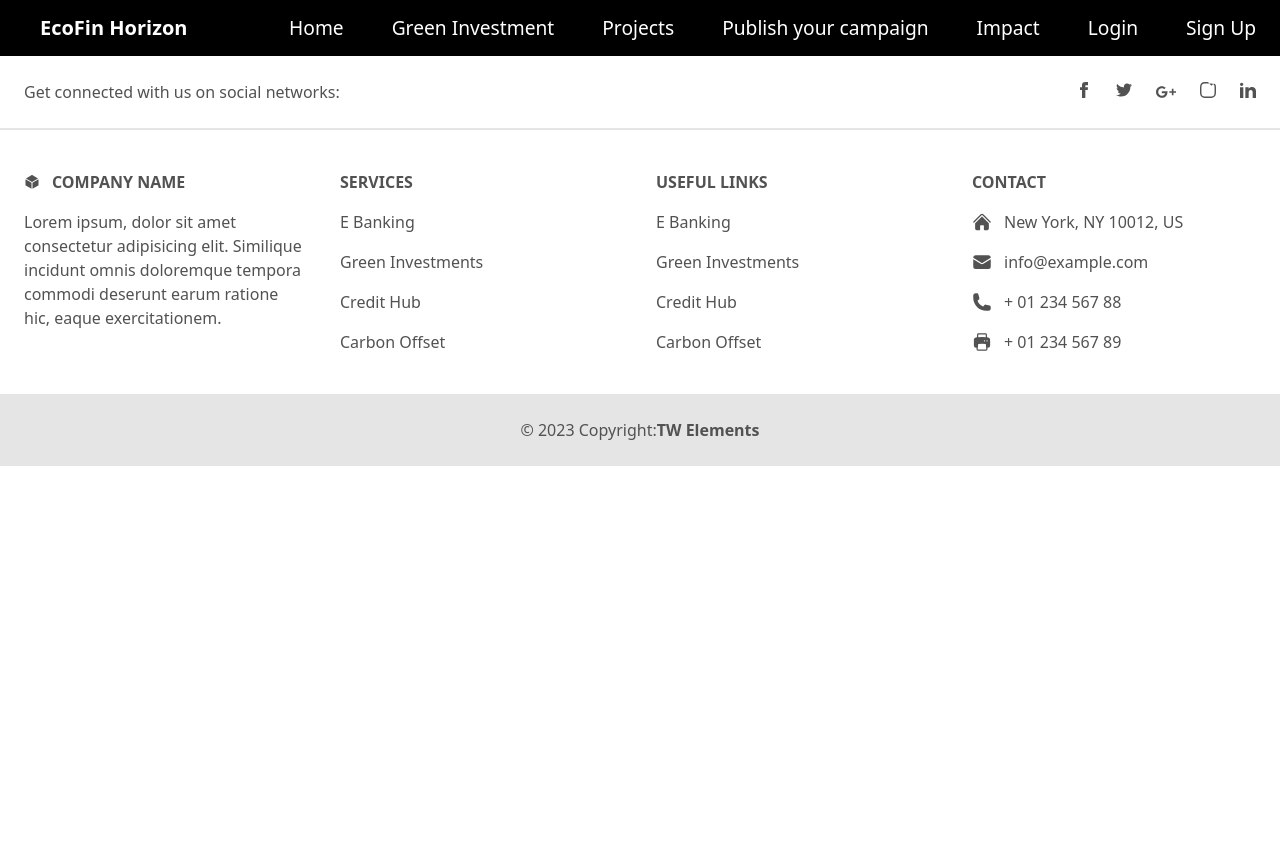
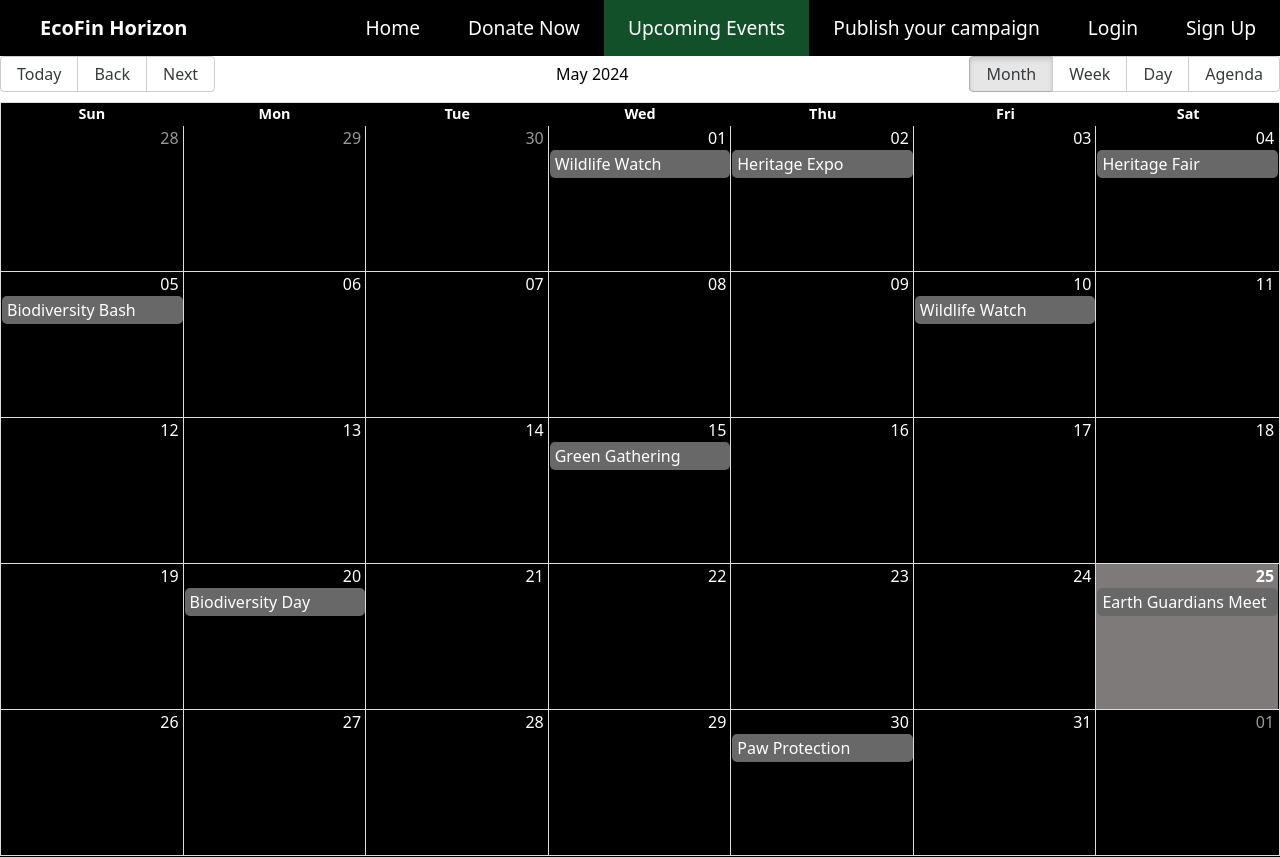
Before and after one commit to dew-coder/EcoPreserve, a React (Create React App) app: page /Upcoming-events in a window 1280 px wide. Shown: the top 857 px of the page. Before the commit the page ends 800 px from the top, so only its background shows below. Built offline with nearby package versions, Linux system fonts and the light colour scheme.

Commit message:
new changes

```diff
--- a/package.json
+++ b/package.json
@@ -15,6 +15,7 @@
     "axios": "^1.6.8",
     "react": "^18.2.0",
     "react-alice-carousel": "^2.9.1",
+    "react-big-calendar": "^1.12.2",
     "react-dom": "^18.2.0",
     "react-icons": "^5.2.0",
     "react-router-dom": "^6.22.3",
@@ -23,7 +24,9 @@
     "swiper": "^11.1.1",
     "web-vitals": "^2.1.4"
   },
-  "devDependencies": {},
+  "devDependencies": {
+    "tailwindcss": "^3.4.3"
+  },
   "eslintConfig": {
     "extends": [
       "react-app"
--- a/src/App.css
+++ b/src/App.css
@@ -12,7 +12,53 @@
     animation: App-logo-spin infinite 20s linear;
   }
 }
+black-calendar {
+  background-color: black;
+  color: white;
+}
 
+.black-calendar .rbc-toolbar {
+  background-color: rgb(255, 255, 255);
+  color: black;
+}
+
+.black-calendar .rbc-month-view,
+.black-calendar .rbc-time-view,
+.black-calendar .rbc-agenda-view {
+  background-color: black;
+}
+
+.black-calendar .rbc-event {
+  background-color: #696868;
+  color: white;
+}
+
+.black-calendar .rbc-day-bg {
+  background-color: black;
+}
+
+.black-calendar .rbc-time-header {
+  background-color: black;
+}
+
+.black-calendar .rbc-time-content {
+  background-color: black;
+  border-color: black;
+}
+
+.black-calendar .rbc-header {
+  background-color: black;
+  color: white;
+  border-color: black;
+}
+
+.black-calendar .rbc-today {
+  background-color: #7e7a7a;
+}
+
+.black-calendar .rbc-current-time-indicator {
+  background-color: red;
+}
 .App-header {
   background-color: #282c34;
   min-height: 100vh;
--- a/src/App.js
+++ b/src/App.js
@@ -15,6 +15,7 @@ import RenewableEnergyFunds from "./components/RenewableEnergyFunds";
 import Transactions from "./pages/Transactions";
 import Navbar from "./components/Navbar";
 import { useState , useEffect} from "react";
+import Calenderc from "./pages/Calenderc";
 
 
 function App() {
@@ -39,6 +40,8 @@ const [isLogged, setIsLogged] = useState(false);
           <Route path="/" element={<Home />} />
           <Route path="/Projects" element={<Projects />} />
           <Route path="/Publish" element={<Publish />} />
+          <Route path="/Upcoming-events" element={<Calenderc />} />
+
 
           <Route path="/Green_Investment" element={<GreenProjects />} />
           <Route path="/Login" element={<Login isLogged={isLogged} setIsLogged={setIsLogged} />} />
--- a/src/components/About.jsx
+++ b/src/components/About.jsx
@@ -8,7 +8,7 @@ const About = () => {
     <div className="bg-[#f2eae0d6] pb-24 text-justify pt-24 flex justify-around gap-48 px-48 h-40rem">
 
 
-      <div className='text-2xl w-[40rem]'>GreenCrowd is the leading crowdfunding platform dedicated to environmental projects. Our mission is to harness the power of collective investment to fund initiatives that have a significant, positive impact on our planet. From renewable energy ventures to reforestation efforts, we bring together companies seeking to make a difference, with investors who share a vision for a greener future. By participating, individuals can contribute directly to the environmental health of our planet and receive rewards, such as GreenCrowd coins, which can be used for various discounts. </div>
+      <div className='text-2xl w-[40rem]'>EcoPreserve is the leading crowdfunding platform dedicated to environmental projects. Our mission is to harness the power of collective investment to fund initiatives that have a significant, positive impact on our planet. From renewable energy ventures to reforestation efforts, we bring together companies seeking to make a difference, with investors who share a vision for a greener future. By participating, individuals can contribute directly to the environmental health of our planet and receive rewards, such as GreenCrowd coins, which can be used for various discounts. </div>
       <div className='text-7xl '>About Us</div>
 
 
--- a/src/components/Footer.jsx
+++ b/src/components/Footer.jsx
@@ -3,7 +3,7 @@ import { Link } from "react-router-dom";
 
 export default function Footer() {
   return (
-    <footer className="bg-white text-center text-neutral-600 dark:bg-neutral-600 dark:text-neutral-200 lg:text-left">
+    <footer className="bg-black text-center text-white dark:bg-neutral-600 dark:text-neutral-200 lg:text-left">
       <div className="flex items-center justify-center border-b-2 border-neutral-200 p-6 dark:border-neutral-500 lg:justify-between">
         <div className="mr-12 hidden lg:block">
           <span>Get connected with us on social networks:</span>
@@ -19,7 +19,7 @@ export default function Footer() {
               <path d="M9 8h-3v4h3v12h5v-12h3.642l.358-4h-4v-1.667c0-.955.192-1.333 1.115-1.333h2.885v-5h-3.808c-3.596 0-5.192 1.583-5.192 4.615v3.385z" />
             </svg>
           </Link>
-          <Link to="#" className="mr-6 text-neutral-600 dark:text-neutral-200">
+          <Link to="#" className="mr-6 bg-black text-white  dark:text-neutral-200">
             <svg
               xmlns="http://www.w3.org/2000/svg"
               className="h-4 w-4"
@@ -29,7 +29,7 @@ export default function Footer() {
               <path d="M24 4.557c-.883.392-1.832.656-2.828.775 1.017-.609 1.798-1.574 2.165-2.724-.951.564-2.005.974-3.127 1.195-.897-.957-2.178-1.555-3.594-1.555-3.179 0-5.515 2.966-4.797 6.045-4.091-.205-7.719-2.165-10.148-5.144-1.29 2.213-.669 5.108 1.523 6.574-.806-.026-1.566-.247-2.229-.616-.054 2.281 1.581 4.415 3.949 4.89-.693.188-1.452.232-2.224.084.626 1.956 2.444 3.379 4.6 3.419-2.07 1.623-4.678 2.348-7.29 2.04 2.179 1.397 4.768 2.212 7.548 2.212 9.142 0 14.307-7.721 13.995-14.646.962-.695 1.797-1.562 2.457-2.549z" />
             </svg>
           </Link>
-          <Link to="#" className="mr-6 text-neutral-600 dark:text-neutral-200">
+          <Link to="#" className="mr-6 bg-black text-white dark:text-neutral-200">
             <svg
               xmlns="http://www.w3.org/2000/svg"
               className="h-5 w-5"
@@ -92,22 +92,22 @@ export default function Footer() {
               Services
             </h6>
             <p className="mb-4">
-              <Link to="#" className="text-neutral-600 dark:text-neutral-200">
+              <Link to="#" className="text-white dark:text-neutral-200">
                 E Banking
               </Link>
             </p>
             <p className="mb-4">
-              <Link to="#" className="text-neutral-600 dark:text-neutral-200">
+              <Link to="#" className="text-white dark:text-neutral-200">
                 Green Investments
               </Link>
             </p>
             <p className="mb-4">
-              <Link to="#" className="text-neutral-600 dark:text-neutral-200">
+              <Link to="#" className="text-white dark:text-neutral-200">
                 Credit Hub
               </Link>
             </p>
             <p>
-              <Link to="#" className="text-neutral-600 dark:text-neutral-200">
+              <Link to="#" className="text-white dark:text-neutral-200">
                 Carbon Offset
               </Link>
             </p>
@@ -118,22 +118,22 @@ export default function Footer() {
               Useful Links
             </h6>
             <p className="mb-4">
-              <Link to="#" className="text-neutral-600 dark:text-neutral-200">
+              <Link to="#" className="text-white dark:text-neutral-200">
                 E Banking
               </Link>
             </p>
             <p className="mb-4">
-              <Link to="#" className="text-neutral-600 dark:text-neutral-200">
+              <Link to="#" className="text-white dark:text-neutral-200">
                 Green Investments
               </Link>
             </p>
             <p className="mb-4">
-              <Link to="#" className="text-neutral-600 dark:text-neutral-200">
+              <Link to="#" className="text-white dark:text-neutral-200">
                 Credit Hub
               </Link>
             </p>
             <p>
-              <Link to="#" className="text-neutral-600 dark:text-neutral-200">
+              <Link to="#" className="text-white dark:text-neutral-200">
                 Carbon Offset
               </Link>
             </p>
@@ -202,13 +202,13 @@ export default function Footer() {
       </div>
 
       {/* Copyright section */}
-      <div className="bg-neutral-200 p-6 text-center dark:bg-neutral-700">
-        <span>© 2023 Copyright:</span>
+      <div className=" p-6 text-center bg-black text-white ">
+        <span>© 2024 Copyright:</span>
         <Link
-          className="font-semibold text-neutral-600 dark:text-neutral-400"
+          className="font-semibold text-white "
           href="https://tw-elements.com/"
         >
-          TW Elements
+          Cirby
         </Link>
       </div>
     </footer>
--- a/src/components/Navbar.jsx
+++ b/src/components/Navbar.jsx
@@ -11,24 +11,20 @@ const Navbar = () => {
 
     {
       path: "/green_investment/green_projects",
-      title: "Green Investment",
+      title: "Donate Now",
+    },
+    {
+      path: "/Upcoming-events",
+      title: "Upcoming Events",
     },
     // {
-    //   path: "/CreditHub",
-    //   title: "CreditHub",
+    //   path: "/Projects",
+    //   title: "Projects",
     // },
-    {
-      path: "/Projects",
-      title: "Projects",
-    },
 
     {
       path: "/Publish",
       title: "Publish your campaign",
-    },
-    {
-      path: "/Impact",
-      title: "Impact",
     },
     // {
     //   path: "/CarbonCoin",
--- a/src/components/mainnav.jsx
+++ b/src/components/mainnav.jsx
@@ -13,25 +13,26 @@ const MainNav = ({isLogged, setIsLogged}) => {
     // },
     {
       path: "/green_investment/green_projects",
-      title: "Green Investment",
+      title: "Donate Now",
+    },
+    {
+      path: "/Upcoming-events",
+      title: "Upcoming Events",
     },
     // {
     //   path: "/CreditHub",
     //   title: "CreditHub",
     // },
-    {
-      path: "/Impact",
-      title: "Impact",
-    },
-    {
-      path: "/Projects",
-      title: "Projects",
-    },
+    // {
+    //   path: "/Projects",
+    //   title: "Projects",
+    // },
 
     {
       path: "/Publish",
       title: "Publish your campaign",
     },
+
 
     // {
     //   path: "/CarbonCoin",
--- /dev/null
+++ b/src/pages/Calenderc.jsx
@@ -0,0 +1,106 @@
+import React, { useState } from 'react';
+import { Calendar, momentLocalizer } from 'react-big-calendar';
+import moment from 'moment';
+import 'react-big-calendar/lib/css/react-big-calendar.css';
+import '../App.css'
+
+const localizer = momentLocalizer(moment);
+const eventData = [
+  {
+    id: 1,
+    title: 'Wildlife Watch',
+    location: 'Sec-16, Rohini, New Delhi',
+    start: new Date(2024, 4, 1, 0, 0, 0),
+    end: new Date(2024, 4, 1, 2, 0, 0),
+
+  },
+  {
+    id: 2,
+    title: 'Heritage Fair',
+    location: 'Dhaka, Bangladesh',
+    start: new Date(2024, 4, 4, 9, 0, 0),
+    end: new Date(2024, 4, 4, 13, 0, 0),
+  },
+  {
+    id: 3,
+    title: 'Green Gathering',
+    location: 'Rajshahi, Bangladesh',
+    start: new Date(2024, 4, 15, 9, 0, 0),
+    end: new Date(2024, 4, 15, 13, 0, 0),
+  },
+  {
+    id: 4,
+    title: 'Paw Protection',
+    location: 'Coxbazar, Bangladesh',
+    start: new Date(2024, 4, 30, 8, 30, 0),
+    end: new Date(2024, 4, 30, 12, 30, 0),
+  },
+  {
+    id: 5,
+    title: "Heritage Expo",
+    location: 'Dhanmondi, Dhaka',
+    start: new Date(2024, 4, 2, 8, 30, 0),
+    end: new Date(2024, 4, 2, 12, 30, 0),
+  },
+  {
+    id: 6,
+    title: 'Biodiversity Day',
+    location: 'Gazipur, Bangladesh',
+    start: new Date(2024, 4, 20, 10, 0, 0),
+    end: new Date(2024, 4, 20, 17, 0, 0),
+  },
+  {
+    id: 7,
+    title: 'Green Gathering',
+    location: 'Chittagong, Bangladesh',
+    start: new Date(2024, 3, 15, 9, 0, 0),
+    end: new Date(2024, 3, 15, 17, 0, 0),
+  },
+  {
+    id: 8,
+    title: 'Earth Guardians Meet',
+    location: 'Sylhet, Bangladesh',
+    start: new Date(2024, 4, 25, 10, 0, 0),
+    end: new Date(2024, 4, 25, 16, 0, 0),
+  },
+  {
+    id: 9,
+    title: 'Biodiversity Bash',
+    location: 'Bandarban, Bangladesh',
+    start: new Date(2024, 4, 5, 9, 0, 0),
+    end: new Date(2024, 4, 5, 17, 0, 0),
+  },
+  {
+    id: 10,
+    title: 'Wildlife Watch',
+    location: 'Dhaka, Bangladesh',
+    start: new Date(2024, 4, 10, 14, 0, 0),
+    end: new Date(2024, 4, 10, 18, 0, 0),
+  },
+  {
+    id: 11,
+    title: 'Nature Care Day',
+    location: 'Dhaka, Bangladesh',
+    start: new Date(2024, 3, 22, 10, 0, 0),
+    end: new Date(2024, 3, 22, 16, 0, 0),
+  },
+
+];
+
+const Calenderc = () => {
+  const [events, setEvents] = useState(eventData);
+
+  return (
+    <div style={{ height: '100vh' }} >
+      <Calendar className='black-calendar text-white'
+        localizer={localizer}
+        events={events}
+        startAccessor="start"
+        endAccessor="end"
+        style={{ height: '100%' }}
+      />
+    </div>
+  );
+};
+
+export default Calenderc;
--- a/src/pages/GreenInvestment.js
+++ b/src/pages/GreenInvestment.js
@@ -5,11 +5,11 @@ import { Outlet } from "react-router-dom";
 const GreenInvestment = () => {
     const sidebar_data = [
         {
-            title: "Green Projects",
+            title: "Biodiversity Conservation Projects",
             path: "/Green_Investment/Green_Projects"
         },
         {
-            title: "Renewable Energy Funds",
+            title: "Heritage Sites Conservation Projects",
             path: "/Green_Investment/Renewable_Energy_Funds"
         }
 
--- a/src/pages/Home.jsx
+++ b/src/pages/Home.jsx
@@ -2,13 +2,10 @@ import React from "react";
 import Testimonial from "../components/Testimonial";
 import About from "../components/About";
 
-
 const Home = () => {
-
   return (
     <div className="w-screen overflow-x-hidden ">
-
-    <div className="w-screen h-[450px] bg-red-400 relative z-0">
+      <div className="w-screen h-[500px] bg-red-400 relative z-0">
         <div className="relative">
           <div className="video-container">
             <video
@@ -29,37 +26,33 @@ const Home = () => {
           </div>
         </div>
 
-  <div className=" absolute z-10 font-bold text-9xl text-white opacity-65 top-[12rem] left-[7rem] " >
+        <div className="absolute z-10 font-bold text-7xl text-white opacity-65 top-[12rem] left-[12rem] ">
+          {/* <div className="text-center">Connecting Communities</div> */}
 
-  <div  className="text-center">
-  Empower Eco Projects   </div>
+          {/* <div className="h-8 ">
 
-  <div className="h-8 ">
+  </div> */}
 
-  </div>
-
-  <div className="text-center">
-  Fund a Greener Future
-  </div>
-
+          <div className="text-center">Preserving Nature & Mother Earth</div>
 
           <div className=" flex justify-center w-full mt-12">
-
             <div className="font-bold  px-6 py-4  text-white  text-2xl rounded-lg bg-green-700  cursor-pointer absolute z-20  hover:bg-green-500">
-   Invest Now
+              Donate Now
             </div>
           </div>
         </div>
       </div>
 
-<div className="mt-[27rem] text-[#BAB3A9] bg-black">
+      <div className="mt-[5rem] text-[#BAB3A9] bg-black">
         <div className=" pt-36 flex px-36 gap-20 pb-24">
           <div className="flex flex-col gap-6 pt-12">
             <div className="text-2xl font-semibold pb-8 ">
-          Join our mission to support groundbreaking eco projects and create substantial environmental impact. Your investment counts.
+              Join our mission to support biodiversity and cultural heritage
+              preservation, making a tangible impact. Your investment counts.
             </div>
             <div className="text-justify text-lg pb-8">
-          Invest in a sustainable future where your contributions directly affect carbon offsets and eco-innovations. {" "}
+              Invest in a sustainable future where your contributions directly
+              affect biodiversity conservation and cultural heritage protection.{" "}
             </div>
             <div className="flex gap-7 items-center ">
               <div>
@@ -104,19 +97,33 @@ const Home = () => {
         <div className="text-7xl "> Key Features</div>
         <div className="flex flex-col gap-6 w-[40rem]">
           <div className="flex flex-col gap-4">
-            <div className="text-bold text-4xl font-bold ">Invest. Impact. Innovate. </div>
+            <div className="text-bold text-4xl font-bold ">
+              Invest. Impact. Innovate.{" "}
+            </div>
             <div>Eco Impact </div>
-            <div className="text-xl">Accelerate positive environmental impact by investing in projects with the highest carbon offsets. </div>
+            <div className="text-xl">
+              Accelerate positive biodiversity and heritage impact by investing
+              in projects with the highest conservation outcomes.{" "}
+            </div>
           </div>
           <div className="flex flex-col">
-            <div className="text-bold text-4xl font-bold ">Project Rankings  </div>
-            <div >Transparency First  </div>
-            <div className="text-xl">Every project is ranked based on actual carbon offsets, ensuring transparency and allowing investors to make informed decisions.  </div>
+            <div className="text-bold text-4xl font-bold ">
+              Project Rankings{" "}
+            </div>
+            <div>Transparency First </div>
+            <div className="text-xl">
+            Every project is ranked based on actual conservation impact, ensuring transparency and allowing investors to make informed decisions.
+{" "}
+            </div>
           </div>
           <div className="flex flex-col">
-            <div className="text-bold text-4xl font-bold ">Rewarding Investments  </div>
-            <div>Eco Rewards  </div>
-            <div className="text-xl">Investing with GreenCrowd not only supports eco-projects but rewards you with coins redeemable for discounts, making every investment beneficial. </div>
+            <div className="text-bold text-4xl font-bold ">
+              Rewarding Investments{" "}
+            </div>
+            <div>Eco Rewards </div>
+            <div className="text-xl">
+            Investing with EcoPreserve not only supports biodiversity and heritage projects but rewards you with tokens redeemable for benefits, making every investment beneficial.{" "}
+            </div>
           </div>
         </div>
       </div>
@@ -135,10 +142,13 @@ const Home = () => {
         <div className="text-center pt-12 pb-12 text-7xl ">Our Services</div>
 
         <div className="flex flex-col gap-12">
-
           <div className="flex flex-col gap-6">
-            <div className="font-bold text-2xl"> Crowdfunding  </div>
-            <div className="text-xl">Leverage our platform to raise funds for your eco project. We offer visibility, support, and a network of eco-conscious investors. </div>
+            <div className="font-bold text-2xl"> Crowdfunding </div>
+            <div className="text-xl">
+              Leverage our platform to raise funds for your eco project. We
+              offer visibility, support, and a network of eco-conscious
+              investors.{" "}
+            </div>
             <div>
               <br />
 
@@ -146,8 +156,12 @@ const Home = () => {
             </div>
           </div>
           <div className="flex flex-col gap-6">
-            <div className="font-bold text-2xl"> Eco Rewards   </div>
-            <div className="text-xl">Earn GreenCrowd coins for your investments. Use them for discounts on eco-friendly products and services, enhancing your green lifestyle.  </div>
+            <div className="font-bold text-2xl"> Eco Rewards </div>
+            <div className="text-xl">
+              Earn EcoPreserve coins for your investments. Use them for
+              discounts on eco-friendly products and services, enhancing your
+              green lifestyle.{" "}
+            </div>
             <div>
               <br />
 
@@ -155,24 +169,18 @@ const Home = () => {
             </div>
           </div>
           <div className="flex flex-col gap-6">
-            <div className="font-bold text-2xl"> Investor Support   </div>
-            <div className="text-xl">Our dedicated team provides comprehensive support to investors, from selecting the right projects to understanding your impact and rewards.  </div>
+            <div className="font-bold text-2xl"> Investor Support </div>
+            <div className="text-xl">
+              Our dedicated team provides comprehensive support to investors,
+              from selecting the right projects to understanding your impact and
+              rewards.{" "}
+            </div>
             <div>
               <br />
 
               <hr />
             </div>
           </div>
-          <div className="flex flex-col gap-6">
-            <div className="font-bold text-2xl"> Carbon Offset   </div>
-            <div className="text-xl">Invest in projects that directly contribute to carbon offsetting. Our platform makes it easy to fund initiatives that reduce carbon footprint.  </div>
-            <div>
-              <br />
-
-              <hr />
-            </div>
-          </div>
-
         </div>
       </div>
 
@@ -187,11 +195,7 @@ const Home = () => {
         />
       </div>
 
-<div className="">
-
-</div>
-
-
+      <div className=""></div>
     </div>
   );
 };
```
Also changed, not shown: 1 other file (tests, documents, lock files or other folders). Lines whose indentation alone changed are shown as unchanged.
